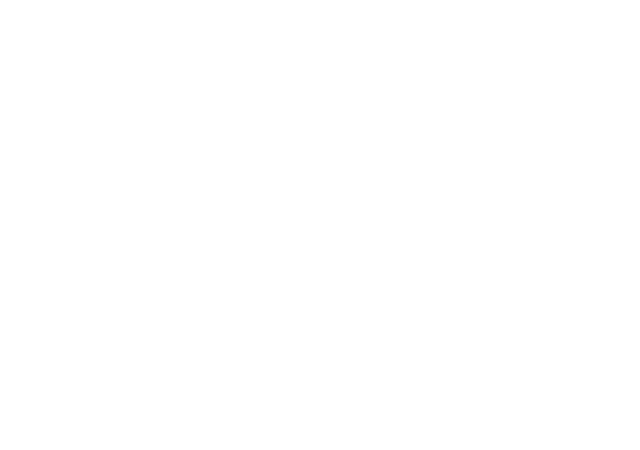
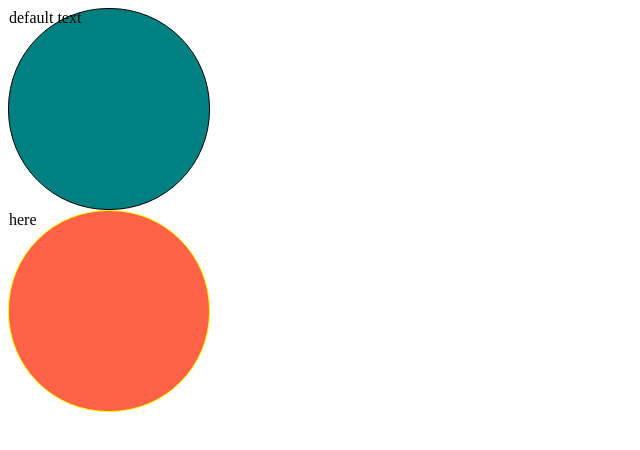
Before and after one commit to project-mizzu/nomad_react_master, a React (Create React App) app in the folder react-typescript/: page / in a window 1280 px wide. Shown: the top 450 px of the page, without its empty margins (0-640 px from the left). Built offline with nearby package versions, Linux system fonts and the light colour scheme.

Commit message:
react ts - 1

```diff
--- a/react-typescript/package.json
+++ b/react-typescript/package.json
@@ -13,6 +13,7 @@
     "react": "^18.2.0",
     "react-dom": "^18.2.0",
     "react-scripts": "5.0.1",
+    "styled-components": "^5.3.5",
     "typescript": "^4.7.4",
     "web-vitals": "^2.1.4"
   },
@@ -39,5 +40,8 @@
       "last 1 firefox version",
       "last 1 safari version"
     ]
+  },
+  "devDependencies": {
+    "@types/styled-components": "^5.1.25"
   }
 }
--- a/react-typescript/src/App.tsx
+++ b/react-typescript/src/App.tsx
@@ -1,7 +1,14 @@
 import React from 'react';
+import styled from 'styled-components';
+import Circle from './components/Circle';
 
 function App() {
-  return <div></div>;
+  return (
+    <div>
+      <Circle bgColor="teal" borderColor="black" />
+      <Circle text="here" bgColor="tomato" />
+    </div>
+  );
 }
 
 export default App;
--- /dev/null
+++ b/react-typescript/src/components/Circle.tsx
@@ -0,0 +1,30 @@
+import styled from 'styled-components';
+
+interface ContainerProps {
+  bgColor: string;
+  borderColor?: string;
+}
+
+const Container = styled.div<ContainerProps>`
+  height: 200px;
+  width: 200px;
+  background-color: ${(props) => props.bgColor};
+  border-radius: 100px;
+  border: 1px solid ${(props) => props.borderColor};
+`;
+
+interface CircleProps {
+  bgColor: string;
+  borderColor?: string;
+  text?: string;
+}
+
+function Circle({ bgColor, borderColor, text = 'default text' }: CircleProps) {
+  return (
+    <Container bgColor={bgColor} borderColor={borderColor ?? 'yellow'}>
+      {text}
+    </Container>
+  );
+}
+
+export default Circle;
```
Also changed, not shown: 2 other files (tests, documents, lock files or other folders).
